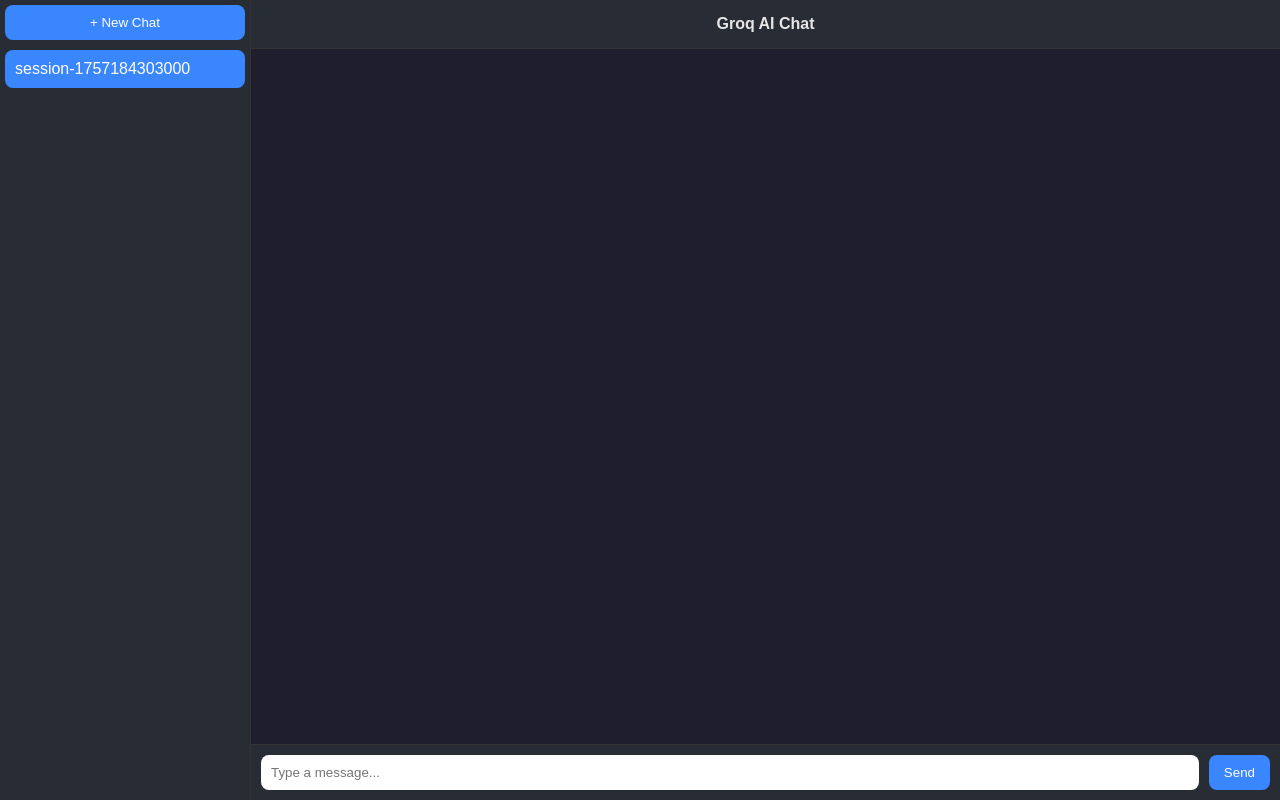
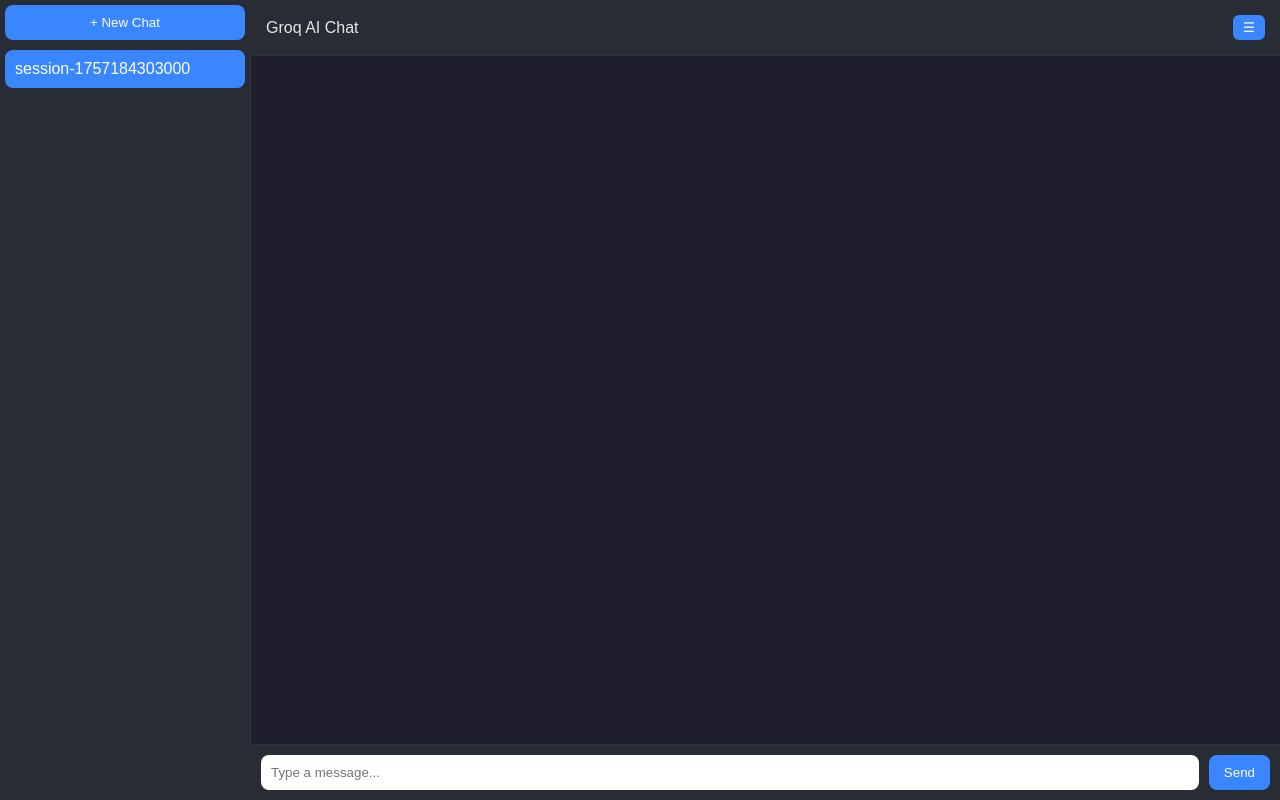
Before and after one commit to RobloxScripter2025/Al, a website: page public/index.html in a window 1280 px wide. Drawn offline with Linux system fonts and the light colour scheme.

Commit message:
Update index.html

```diff
--- a/public/index.html
+++ b/public/index.html
@@ -21,6 +21,11 @@
       display: flex;
       flex-direction: column;
       overflow-y: auto;
+      transition: transform 0.3s ease;
+    }
+
+    #sidebar.hidden {
+      transform: translateX(-100%);
     }
 
     #sidebar button {
@@ -64,8 +69,18 @@
       padding: 15px;
       background-color: #282c34;
       border-bottom: 1px solid #333;
-      text-align: center;
-      font-weight: bold;
+      display: flex;
+      justify-content: space-between;
+      align-items: center;
+    }
+
+    header button {
+      background-color: #3a86ff;
+      border: none;
+      color: #fff;
+      padding: 5px 10px;
+      border-radius: 6px;
+      cursor: pointer;
     }
 
     #chat {
@@ -146,12 +161,15 @@
 </head>
 <body>
   <div id="sidebar">
-    <button onclick="createNewSession()">+ New Chat</button>
+    <button onclick="promptNewChat()">+ New Chat</button>
     <div id="sessionList"></div>
   </div>
 
   <div id="main">
-    <header>Groq AI Chat</header>
+    <header>
+      <span>Groq AI Chat</span>
+      <button onclick="toggleSidebar()">☰</button>
+    </header>
     <div id="chat"></div>
     <footer>
       <input id="input" placeholder="Type a message...">
```
